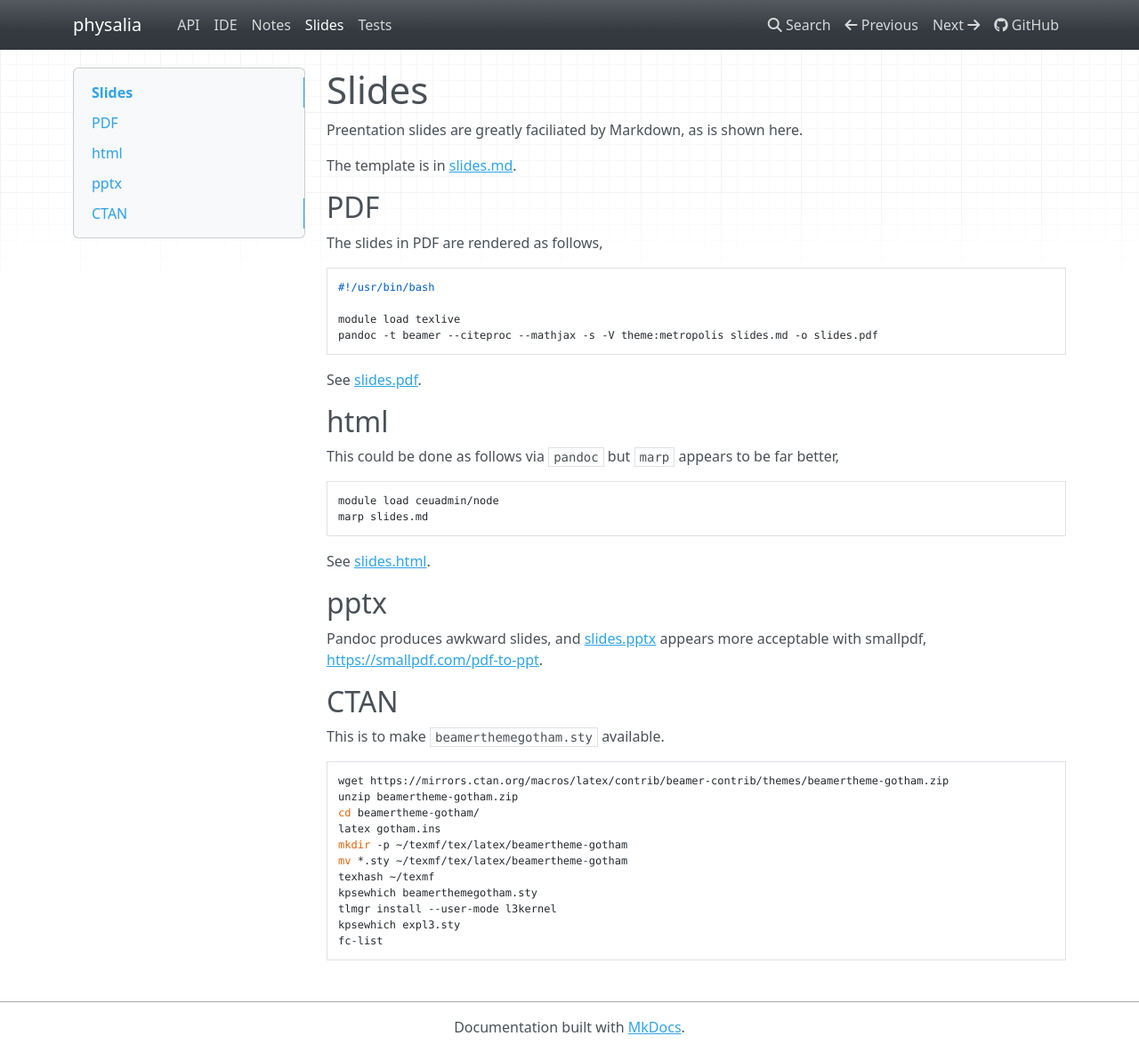
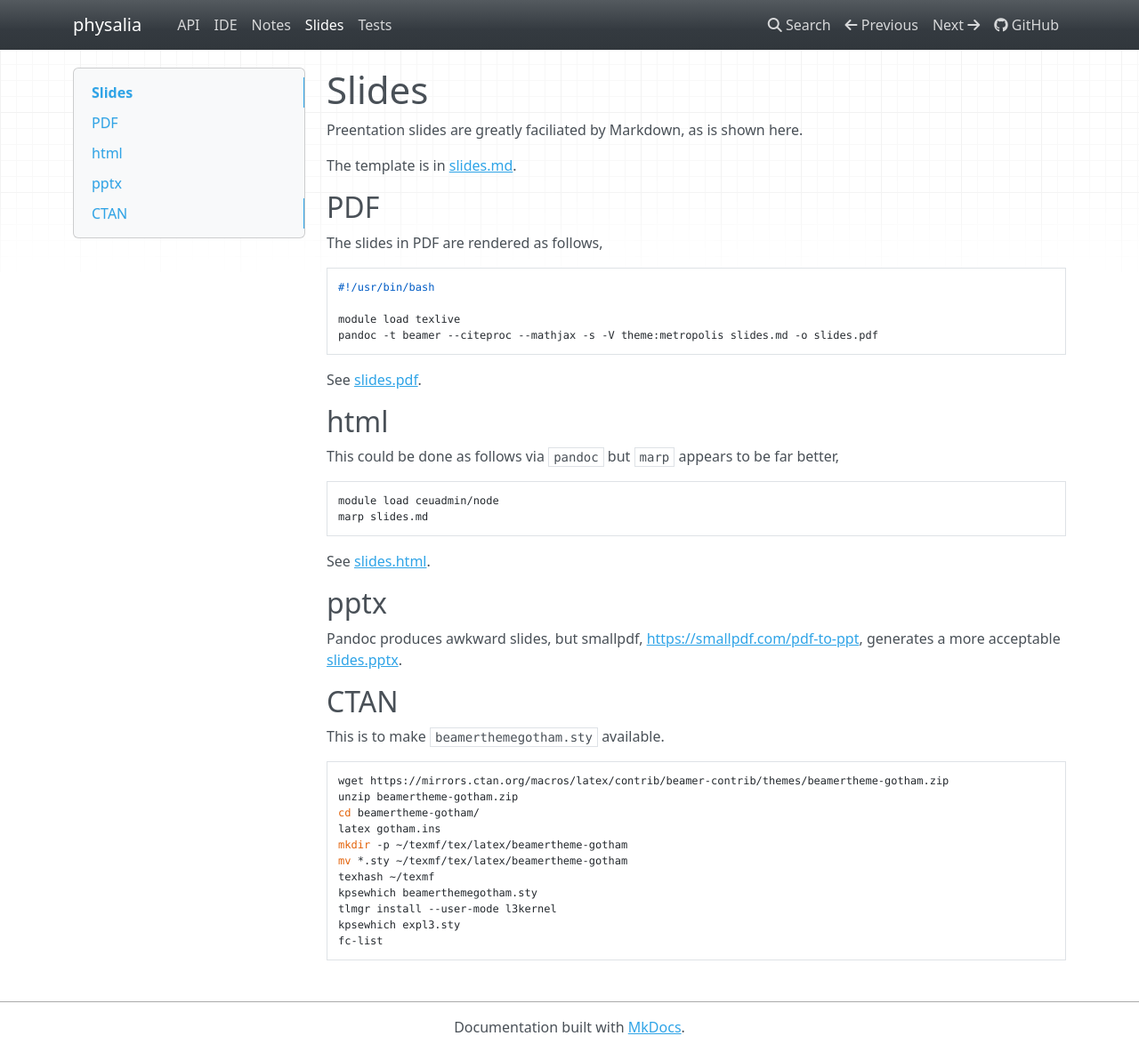
Before and after one commit to jinghuazhao/physalia, an MkDocs documentation site: the page built from docs/slides.md, in a window 1280 px wide and 1183 px high. Shown: the whole window at 89% size. Built offline with MkDocs 1.6.1, drawn with Linux system fonts in a browser that asks for light colours; nearby versions of some CDN libraries; a script that is not in the unit is left out.

Commit message:
physalia

```diff
--- a/docs/slides.md
+++ b/docs/slides.md
@@ -30,7 +30,7 @@ See <a href="slides.html">slides.html</a>.
 
 ## pptx
 
-Pandoc produces awkward slides, and <a href="slides.pptx">slides.pptx</a> appears more acceptable with smallpdf, <https://smallpdf.com/pdf-to-ppt>.
+Pandoc produces awkward slides, but smallpdf, <https://smallpdf.com/pdf-to-ppt>, generates a more acceptable <a href="slides.pptx">slides.pptx</a>.
 
 ## CTAN
 
```
